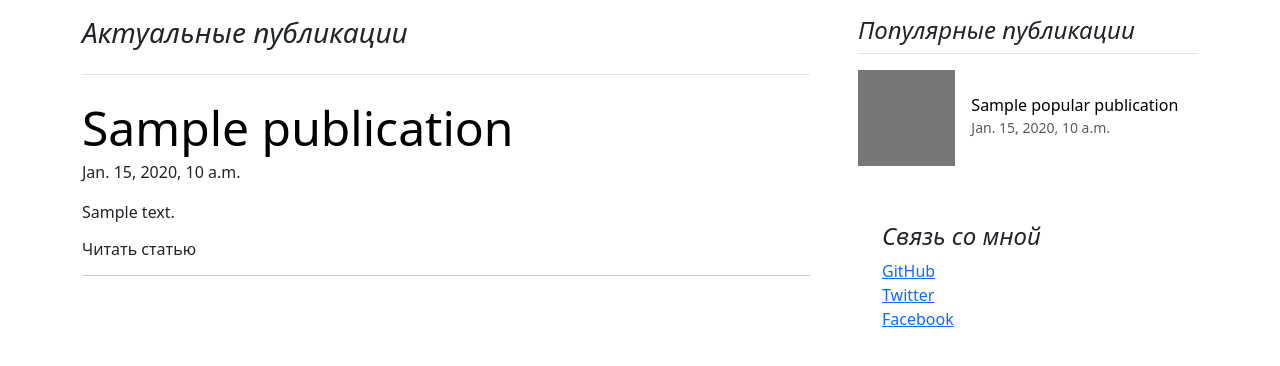
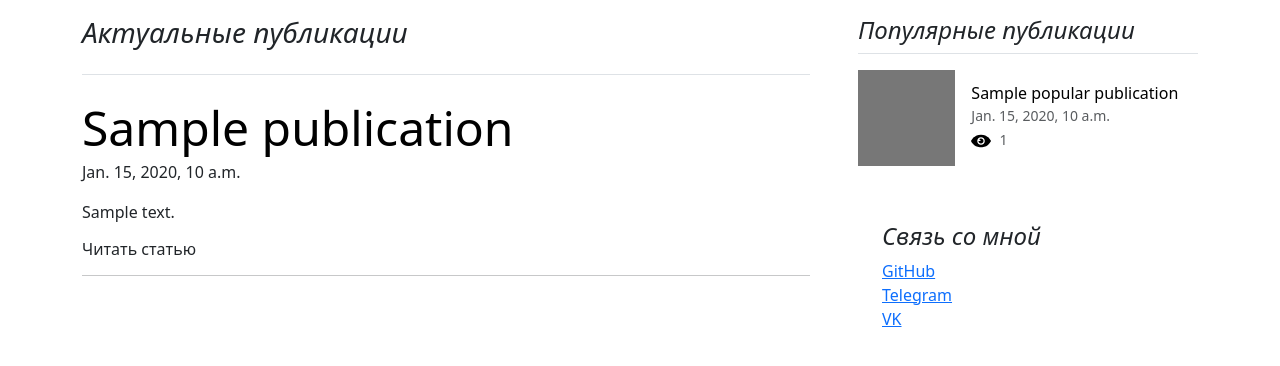
Before and after one commit to yngqual1ty/DjuniorBlog, a Django app: template templates/main/homepage.html in a window 1280 px wide. Shown: the part 73-439 px from the top of the page. Run offline with Django 3.2, Linux system fonts and the light colour scheme; the template is opened without the code that fills it: most values are stand-ins (such as "Sample title", 1, 10 or a date in 2020).

Commit message:
create blog page, add blog view count feature

```diff
--- a/main/urls.py
+++ b/main/urls.py
@@ -1,7 +1,8 @@
-from django.urls import path
+from django.urls import path, re_path
 from . import views
 
 urlpatterns = [
     path('', views.homepage, name='homepage'),
     path('about/', views.about, name='about'),
+    path('blog/<int:publicationId>/', views.blog, name='blog'),
 ]
--- a/templates/main/about.html
+++ b/templates/main/about.html
@@ -1,4 +1,5 @@
 {% extends 'main/base.html' %}
+{% load static %}
 
 {% block title %}Обо мне{% endblock %}
 
--- a/templates/main/base.html
+++ b/templates/main/base.html
@@ -14,7 +14,6 @@
                 <a href="{% url 'homepage' %}" class="d-flex align-items-center mb-2 mb-lg-0 link-body-emphasis text-decoration-none">
                     <img src="{% static 'img/logo_shell.svg' %}" class="bi me-2" width="40" height="32" role="img" aria-label="Bootstrap"  alt="Блог джуна"/>
                 </a>
-                {#        <use xlink:href="#bootstrap"></use>  #}
                 <ul class="nav col-12 col-lg-auto me-lg-auto mb-2 justify-content-center mb-md-0">
                     <li><a href="{% url 'homepage' %}" class="nav-link px-2 link-secondary">Главная</a></li>
                     <li><a href="{% url 'about' %}" class="nav-link px-2 link-body-emphasis">Обо мне</a></li>
--- a/templates/main/blog.html
+++ b/templates/main/blog.html
@@ -1,7 +1,15 @@
 {% extends 'main/base.html' %}
+{% load static %}
 
-{% block title %}{{ blog.title }}{% endblock %}
+{% block title %}{{ publicationData.title }}{% endblock %}
 
 {% block content %}
-
+    <h2 class="display-5 link-body-emphasis mb-1">{{ publicationData.title }}</h2>
+    <small class="me-3">{{ publicationData.date }}</small>
+    <div class="d-inline-block">
+        <img src="{% static 'img/watchEye.svg' %}" class="bi me-1" width="20" height="20" role="img" aria-label="Bootstrap"  alt="Просмотров :"/>
+        <small class="text-body-secondary">{{ publicationData.clickCount }} </small><br>
+    </div>
+    <hr><br>
+    <h2>{{ publicationData.content }}</h2>
 {% endblock %}
--- a/templates/main/homepage.html
+++ b/templates/main/homepage.html
@@ -1,4 +1,5 @@
-{% extends 'main/blog.html' %}
+{% extends 'main/base.html' %}
+{% load static %}
 
 {% block title %}Скучный блог джуна{% endblock %}
 {% block content %}
@@ -14,7 +15,7 @@
             <p class="blog-post-meta">{{ publication.date }}</p>
             <p>{{ publication.shortDescription }}</p>
             <div onMouseOver="this.style.color='#4e4d4d'" onMouseOut="this.style.color='#000000'">
-                <h6 class="mb-0"><a href="#" class="text-decoration-none text-reset" id="{{ publication.id }}">Читать статью</a></h6>
+                <h6 class="mb-0"><a href="{% url 'blog' publication.id %}" class="text-decoration-none text-reset" >Читать статью</a></h6>
             </div>
           </article>
           <hr>
@@ -36,7 +37,11 @@
                                     <svg class="bd-placeholder-img" width="100%" height="96" xmlns="http://www.w3.org/2000/svg" aria-hidden="true" preserveAspectRatio="xMidYMid slice" focusable="false"><rect width="100%" height="100%" fill="#777"></rect></svg>
                                     <div class="col-lg-8">
                                         <h6 class="mb-0">{{ popularPublication.title }}</h6>
-                                        <small class="text-body-secondary">{{ popularPublication.date }} </small>
+                                        <small class="text-body-secondary" class="me-3">{{ popularPublication.date }} </small>
+                                        <div>
+                                            <img src="{% static 'img/watchEye.svg' %}" class="bi me-1" width="20" height="20" role="img" aria-label="Bootstrap"  alt="Просмотров :"/>
+                                            <small class="text-body-secondary">{{ popularPublication.clickCount }} </small><br>
+                                        </div>
                                     </div>
                                 </a>
                             </li>
@@ -47,9 +52,9 @@
         <div class="p-4">
           <h4 class="fst-italic">Связь со мной</h4>
           <ol class="list-unstyled">
-            <li><a href="#">GitHub</a></li>
-            <li><a href="#">Twitter</a></li>
-            <li><a href="#">Facebook</a></li>
+            <li><a href="https://github.com/yngqual1ty" target="GH">GitHub</a></li>
+            <li><a href="https://t.me/yavitzrs" target="TG">Telegram</a></li>
+            <li><a href="https://vk.com/bzhizik" target="VK">VK</a></li>
           </ol>
         </div>
       </div>
```
Also changed, not shown: main/views.py (+7 -0 lines), tasks.txt (+5 -3 lines), db.sqlite3, main/static/img/logo_pc.svg (deleted), main/static/img/watchEye.svg (added).
